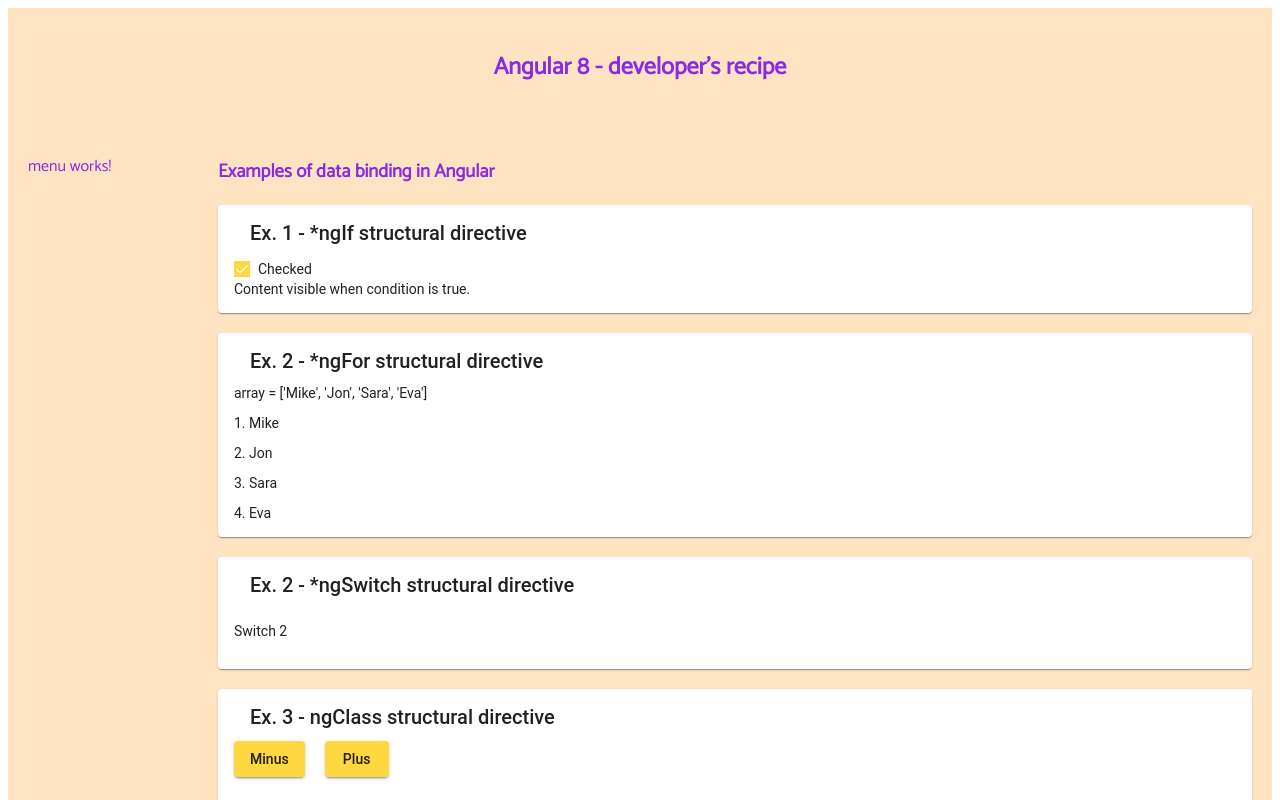
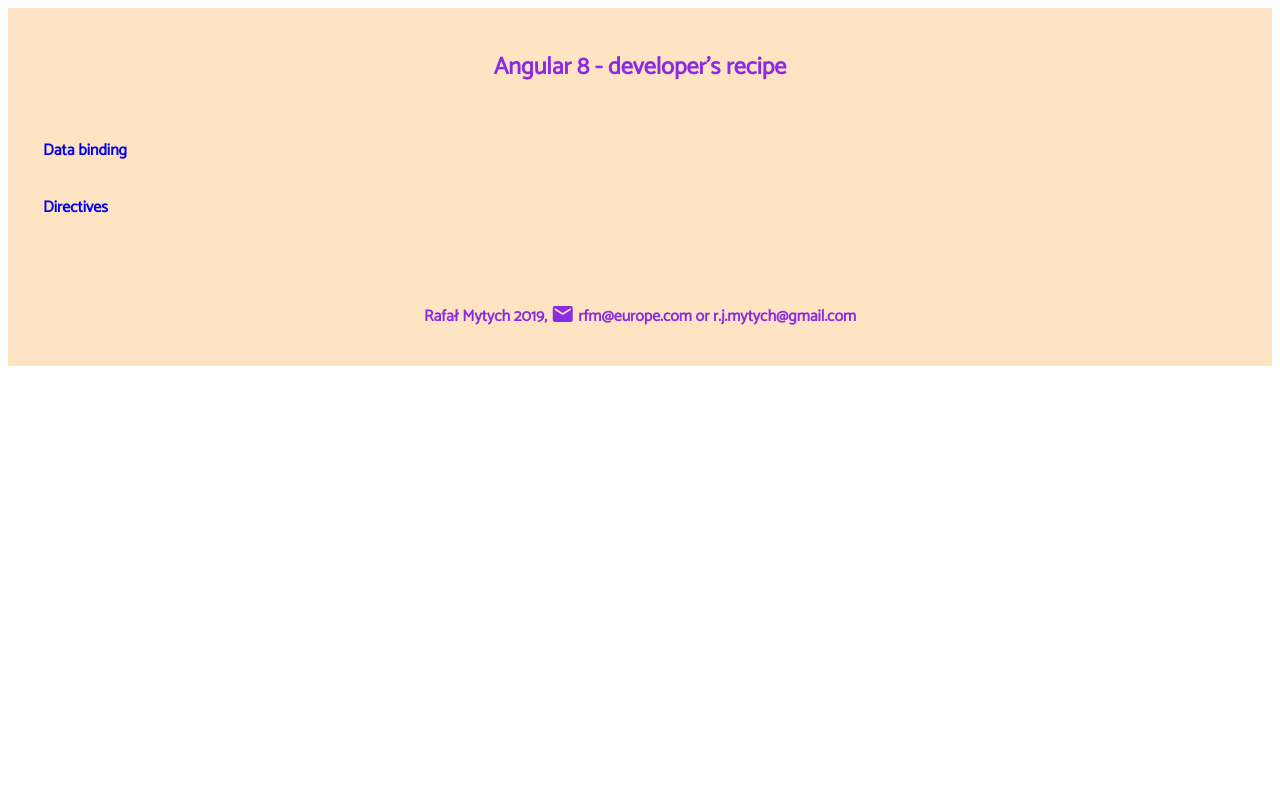
Before and after one commit to RafalM2000/portfolio-Angular8, an Angular app: page / in a window 1280 px wide. Shown: the top 800 px of the page. Built offline with nearby package versions, Linux system fonts and the light colour scheme.

Commit message:
routing added

```diff
--- /dev/null
+++ b/src/app/app-routing.module.ts
@@ -0,0 +1,23 @@
+import { NgModule } from '@angular/core';
+import { Routes, RouterModule } from '@angular/router';
+import { DataBindingComponent } from './data-binding/data-binding.component';     // Add your component here
+import { DirectivesComponent } from './directives/directives.component';  // Add your component here
+
+
+const routes: Routes = [
+    {
+        path: 'data-binding',
+        component: DataBindingComponent
+    },
+    {
+        path: 'directives',
+        component: DirectivesComponent
+    }
+];
+
+@NgModule({
+  imports: [RouterModule.forRoot(routes)],
+  exports: [RouterModule]
+})
+export class AppRoutingModule {}
+export const routingComponents = [ DataBindingComponent, DirectivesComponent ]
--- a/src/app/main-stage/main-stage.component.html
+++ b/src/app/main-stage/main-stage.component.html
@@ -1,2 +1 @@
-<!-- <app-data-binding></app-data-binding> -->
-<app-directives></app-directives>
+<router-outlet></router-outlet>
--- a/src/app/menu/menu.component.css
+++ b/src/app/menu/menu.component.css
@@ -0,0 +1,20 @@
+a:link {
+    font-weight: 800;
+    margin-bottom: 30px;
+    text-decoration: none;
+    display: block;
+    padding-left: 15px;
+}
+
+.active {
+    color: rgb(250, 248, 252);
+    background-color: rgb(136, 94, 175);
+    border-radius: 15px;
+    padding-left: 15px;
+    width: 100px;
+}
+
+.active:hover{
+    cursor: pointer;
+
+}
--- a/src/app/menu/menu.component.html
+++ b/src/app/menu/menu.component.html
@@ -1 +1,5 @@
-<p>menu works!</p>
+
+<nav>
+    <a routerLink="/data-binding" routerLinkActive="active">Data binding</a>
+    <a routerLink="/directives" routerLinkActive="active">Directives</a>
+</nav>
```
Also changed, not shown: src/app/app.module.ts (+6 -6 lines).
